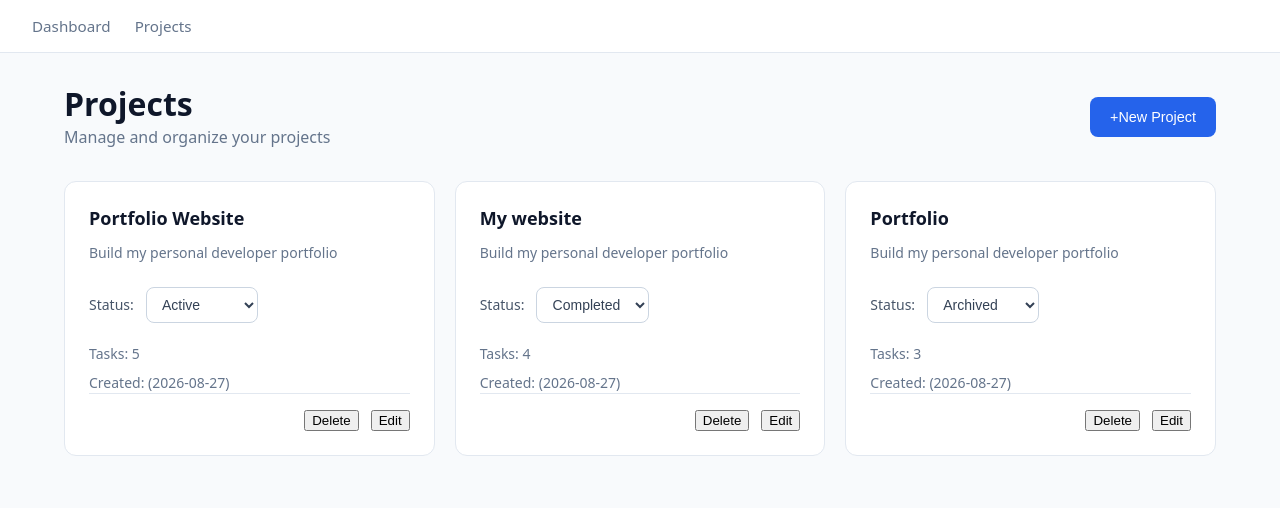
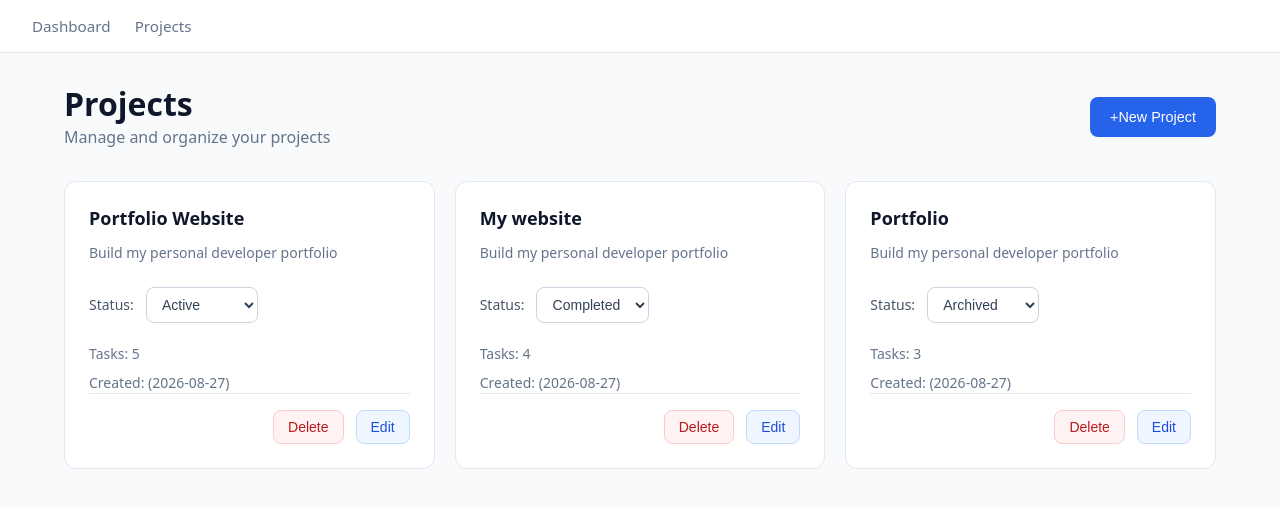
Before and after one commit to Ujjwal-Darnal/Task-Flow, a React (Vite) app: page /projects in a window 1280 px wide. Shown: the top 508 px of the page. Built offline with nearby package versions, Linux system fonts and the light colour scheme.

Commit message:
style: improve edit and delete button styling

```diff
--- a/src/css/ProjectCard.css
+++ b/src/css/ProjectCard.css
@@ -86,3 +86,48 @@ color: #475569;
   justify-content: flex-end;
   gap: 0.75rem;
 }
+
+/* delete project button and edit button*/
+.delete-project-btn,
+.edit-project-btn{
+  border-radius: 0.5rem;
+
+  padding: 0.5rem 0.875rem;
+  font-size: 0.875rem;
+  font-weight: 500;
+
+  cursor: pointer;
+  transition: background-color 0.2s ease;
+}
+
+.delete-project-btn {
+  background: #fef2f2;
+  color: #b91c1c;
+  border: 1px solid #fecaca;
+
+}
+
+.delete-project-btn:hover {
+  background: #fee2e2;
+}
+
+.delete-project-btn:focus-visible {
+  outline: 2px solid #b91c1c;
+  outline-offset: 2px;
+}
+
+
+.edit-project-btn{
+  background: #eff6ff;
+  color:#1d4ed8;
+  border: 1px solid #bfdbfe;
+}
+
+.edit-project-btn:hover{
+  background: #dbeafe;
+}
+
+.edit-project-btn:focus-visible {
+  outline: 2px solid #2563eb;
+  outline-offset: 2px;
+}
```
